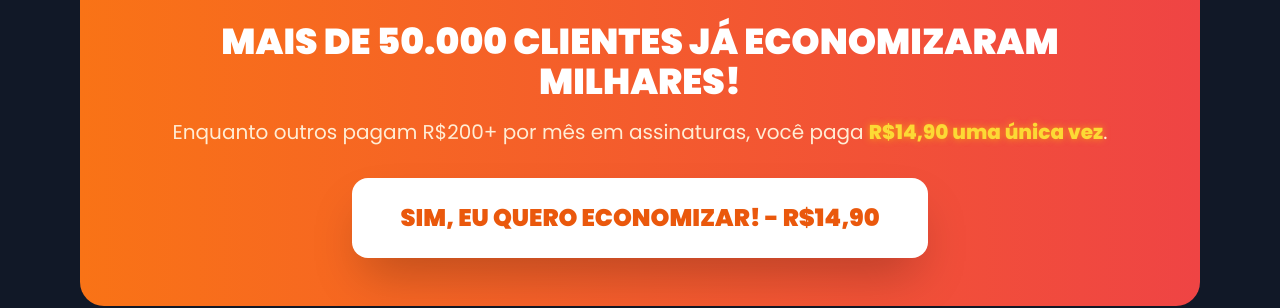
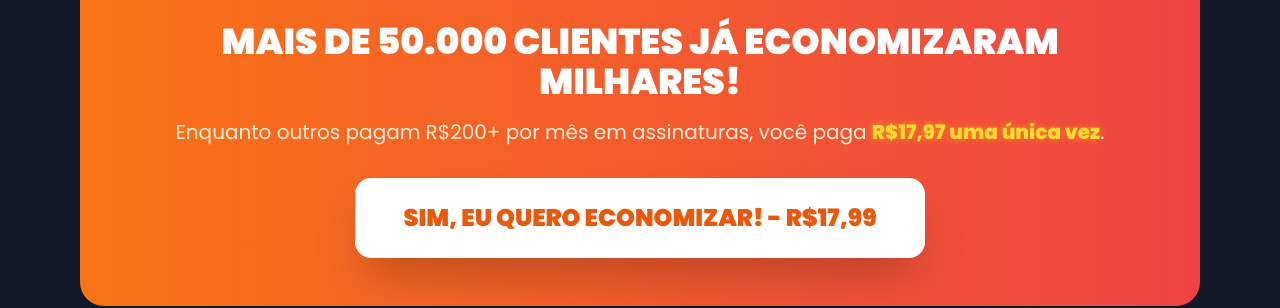
Before and after one commit to sandro117/informatica-17-90, a React (Vite) app: page / in a window 1280 px wide. Shown: the part 2044-2352 px from the top of the page. Built offline with nearby package versions, Linux system fonts and the light colour scheme.

Commit message:
Update Benefits.tsx

```diff
--- a/src/components/Benefits.tsx
+++ b/src/components/Benefits.tsx
@@ -105,14 +105,14 @@ const Benefits = () => {
           </h3>
           <p className="text-xl text-orange-100 mb-8">
             Enquanto outros pagam R$200+ por mês em assinaturas, você paga{" "}
-            <span className="glow-text">R$14,90 uma única vez</span>.
+            <span className="glow-text">R$17,97 uma única vez</span>.
           </p>
 
           <button
             onClick={handlePurchase}
             className="bg-white hover:bg-gray-100 text-orange-600 font-black text-xl md:text-2xl py-6 px-12 rounded-2xl transform hover:scale-105 transition-all duration-300 shadow-2xl"
           >
-            SIM, EU QUERO ECONOMIZAR! - R$14,90
+            SIM, EU QUERO ECONOMIZAR! - R$17,99
           </button>
         </div>
       </div>
```
